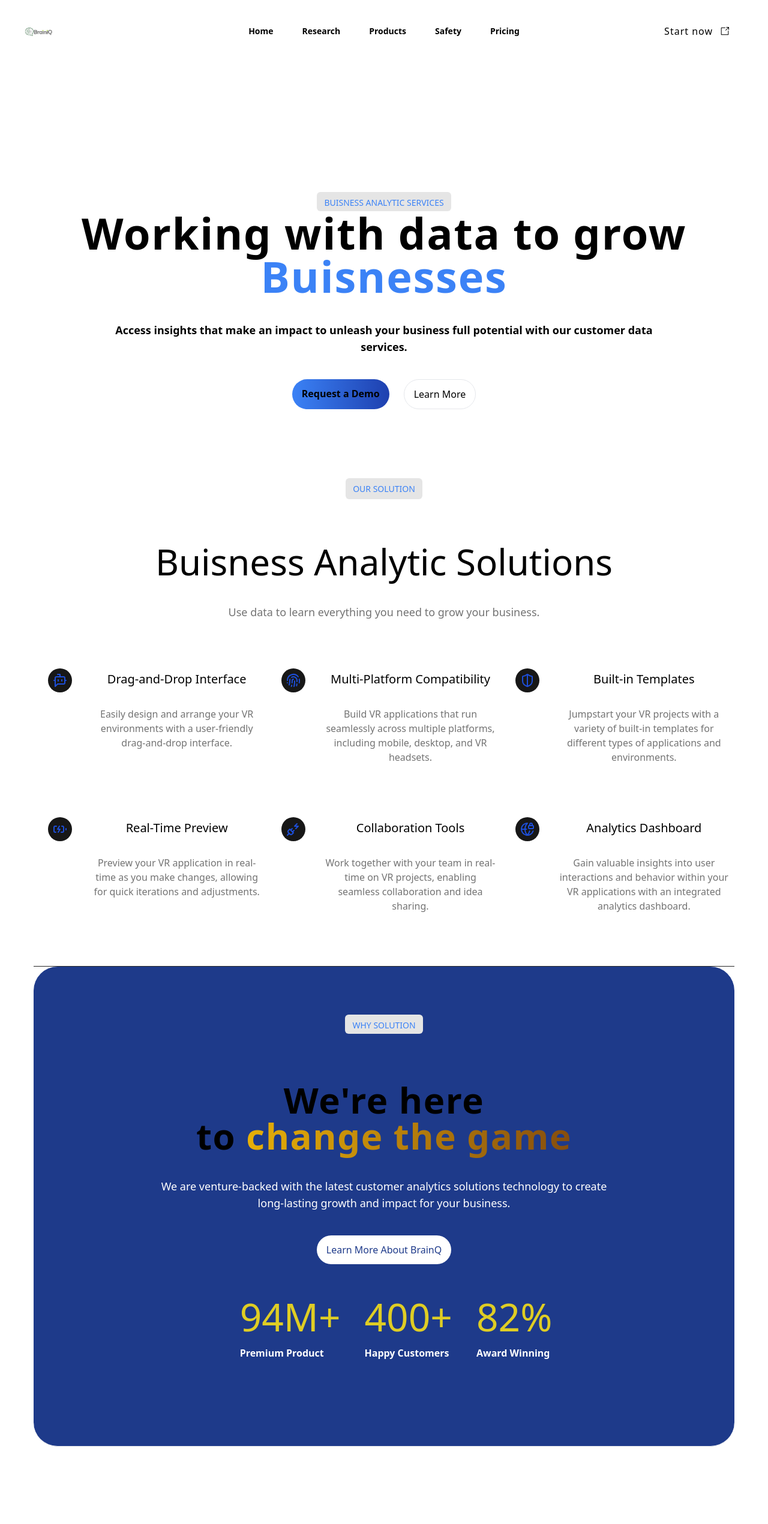
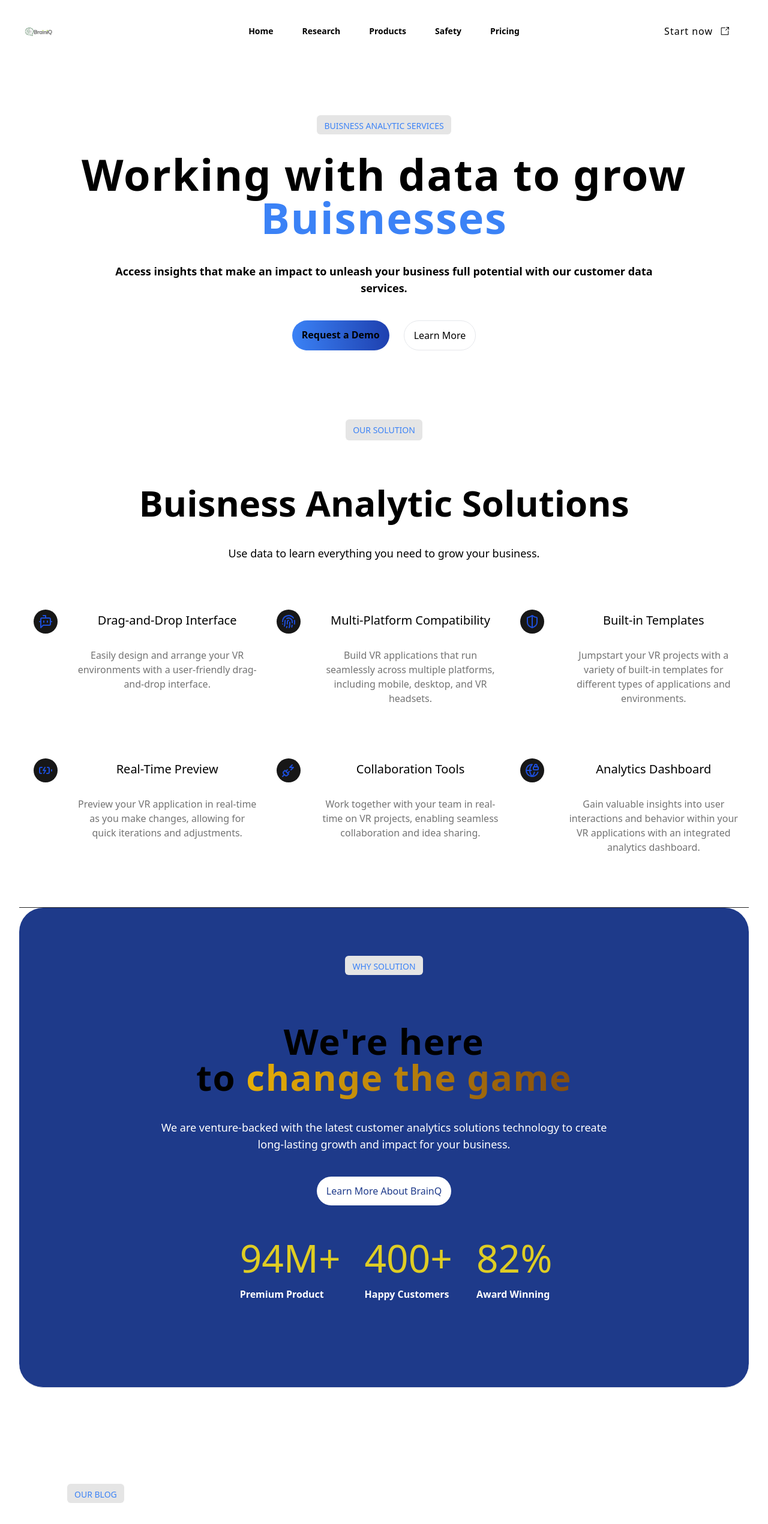
Before and after one commit to Anonymous-nerds/BrainiQ-Landing, a React (Vite) app: page / in a window 1280 px wide. Shown: the top 2540 px of the page at 60% size. Built offline with nearby package versions, Linux system fonts and the light colour scheme.

Commit message:
okay changed

```diff
--- a/src/App.jsx
+++ b/src/App.jsx
@@ -15,8 +15,8 @@ function App() {
   return (
     <div className="App font-nunito-eb">
       <div className="">
-        <div className="max-w-7xl mx-auto pt-20 px-6">
-          <div className="max-w-7xl mx-auto pt-20 px-6">
+        <div className="max-w-7xl mx-auto pt-20 px-0">
+          <div className="max-w-7xl mx-auto pt-20 px-0">
             <Nav />
           </div>
           <Hero />
--- a/src/components/FaqPage.css
+++ b/src/components/FaqPage.css
@@ -7,13 +7,6 @@
 .hero-container {
   justify-content: space-between;
   align-items: center;
-}
-.paddings {
-  padding: 1.5rem;
-}
-
-.innerWidth {
-  width: 100%;
 }
 
 .flexCenter {
@@ -33,6 +26,5 @@
 .roundeds {
   border-radius: 40px;
   width: 80%;
-  padding: 10px;
   margin-left: 8rem;
 }
--- a/src/components/FooterPage.jsx
+++ b/src/components/FooterPage.jsx
@@ -3,7 +3,7 @@ import "./FooterPage.css"
 
 const FooterPage = () => {
   return (
-    <div className='flex flex-col items-center relative border-b bg-blue-900 min-h-[800px] rounded'>
+    <div className='flex flex-col items-center w-full relative border-b bg-blue-900 min-h-[800px] rounded'>
         <div className='text-center'>
             <h2 className='font-bold text-10xl sm:text-5xl lg:text-6xl  lg:mt-20 mainText'>Let's get you started</h2>
             <p className='mt-10 text-lg text-center text-white max-w-4xl'>
--- a/src/components/Hero.css
+++ b/src/components/Hero.css
@@ -5,3 +5,6 @@
 .hover-white:hover {
   background-color: aliceblue;
 }
+.spacings {
+  margin-bottom: 30px;
+}
--- a/src/components/Hero.jsx
+++ b/src/components/Hero.jsx
@@ -2,7 +2,7 @@ import "./Hero.css";
 const Hero = () => {
   return (
     <div className="flex flex-col items-center">
-      <span className="flex bg-neutral-200  text-blue-500 rounded-md h-8 text-sm font-medium px-3 py-2 uppercase">
+      <span className="flex bg-neutral-200  text-blue-500 rounded-md h-8 text-sm font-medium px-3 py-2 uppercase spacings">
         Buisness Analytic Services
       </span>
       <h1 className=" font-bold text-4xl sm:text-6xl lg:text-7xl text-center tracking-wide">
--- a/src/components/Nav.jsx
+++ b/src/components/Nav.jsx
@@ -21,8 +21,8 @@ export default function Nav() {
   const [mobileMenuOpen, setMobileMenuOpen] = useState(false);
 
   return (
-    <div className="bg-transparent Nav mb-32">
-      <header className="inset-x-0 top-0 z-50 fixed">
+    <div className="bg-transparent Nav mb-18">
+      <header className="inset-x-0 top-0  fixed">
         <nav
           className="flex items-center justify-between p-5 lg:px-8 bg-transparent bg-opacity-20 backdrop-blur-lg mb-32"
           aria-label="Global"
--- a/src/components/SolutionPage.jsx
+++ b/src/components/SolutionPage.jsx
@@ -6,8 +6,8 @@ const SolutionPage = () => {
         <div className="text-center">
             <span className="bg-neutral-200 text-blue-500 rounded-md h-6  text-sm font-medium px-3 py-2 uppercase">
               Our Solution</span>
-              <h2 className="text-10xl sm:text-5xl lg:text-6xl mt-10 lg:mt-20 tracking wide font-bol"> Buisness Analytic Solutions</h2>
-              <p className="mt-10 text-lg text-center text-neutral-500 max-w-4xl">
+              <h2 className="text-10xl sm:text-5xl lg:text-6xl mt-10 lg:mt-20 tracking wide font-bold"> Buisness Analytic Solutions</h2>
+              <p className="mt-10 text-lg text-center text-black max-w-4xl">
               Use data to learn everything you need to grow your business.
               </p>
         </div>
--- a/src/components/WhyPage.css
+++ b/src/components/WhyPage.css
@@ -1,6 +1,7 @@
 .stats {
   width: 100%;
   justify-content: space-between;
+  font-weight: bolder;
 }
 .stat > :nth-child(1) {
   font-size: 4rem;
@@ -31,7 +32,8 @@
 }
 .numberText {
   color: rgb(223, 205, 36);
+  gap: 8rem;
 }
-.rounded {
+.round {
   border-radius: 40px;
 }
--- a/src/components/WhyPage.jsx
+++ b/src/components/WhyPage.jsx
@@ -4,7 +4,7 @@ import "./WhyPage.css"
 
 const WhyPage = () => {
   return (
-    <div className="flex flex-col items-center relative mt-0 border-b bg-blue-900 min-h-[800px] rounded">
+    <div className="flex flex-col items-center relative mt-0 border-b bg-blue-900 min-h-[800px] round">
        <div className="text-center">
         <span className="flex mt-20 bg-neutral-200  text-blue-500 rounded-md h-8 text-sm font-medium px-3 py-2 uppercase">
             Why Solution</span>
@@ -29,7 +29,7 @@ const WhyPage = () => {
 
         <div className='flexCenter stats'>
             <div className="flexColStart  font-semibold stat">
-                <span className='numberText'>
+                <span className=' numberText'>
                     <CountUp start={1} end={94} duration={4}/>
                     <span>M+</span>
                     </span>
```
